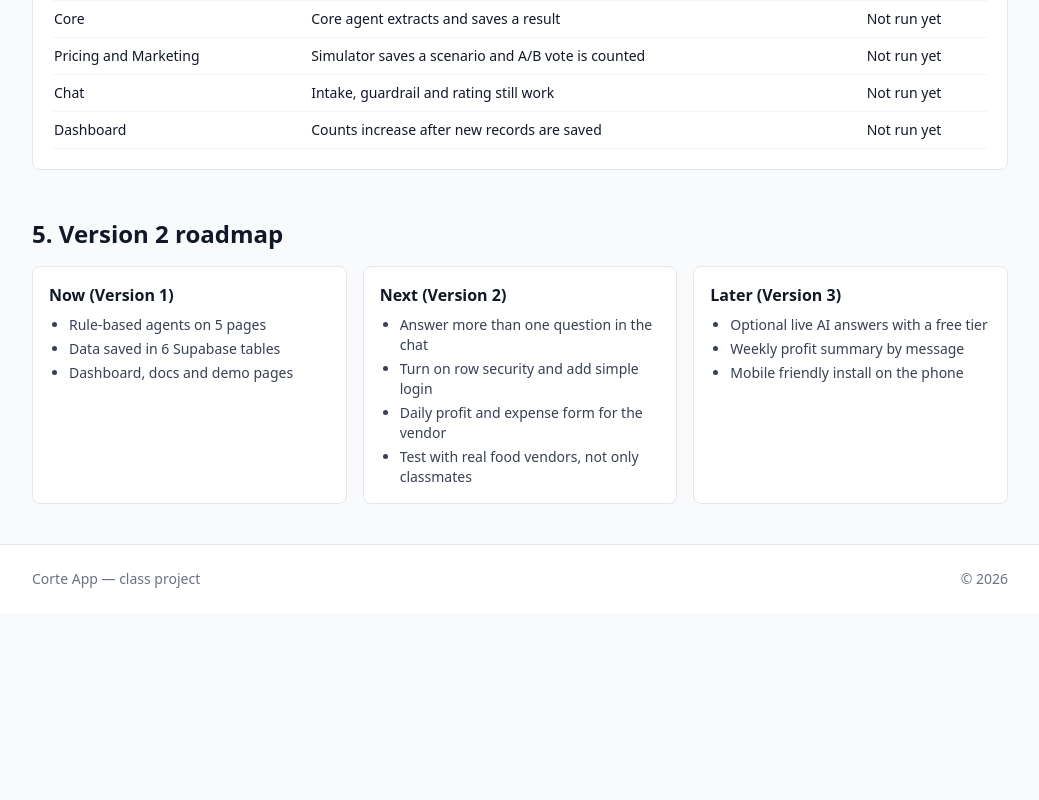
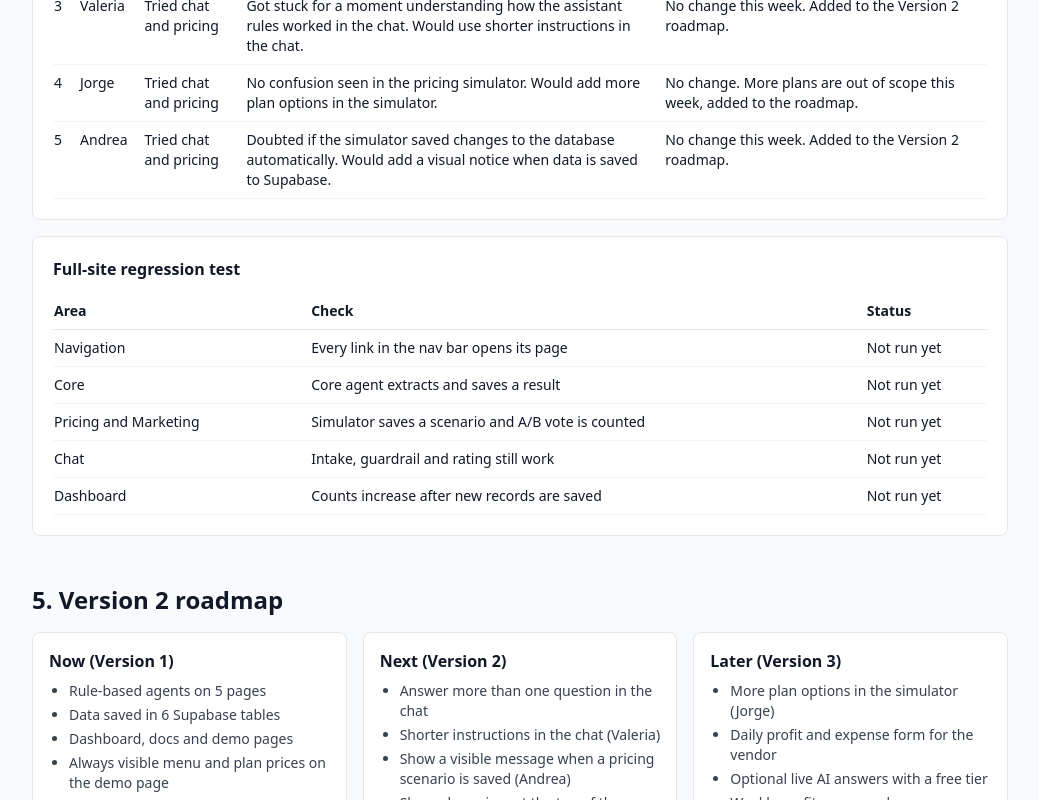
Before and after one commit to emilianosuarezamezcua-a11y/corte-appp, a Next.js app in the folder corte-app/: page /demo in a window 1280 px wide. Shown: the part 3200-4000 px from the top of the page, without its empty margins (120-1159 px from the left). Before the commit the page ends 3813 px from the top, so only its background shows below. Built offline with nearby package versions, Linux system fonts and the light colour scheme.

Commit message:
Add real tester results and plans data to demo data
Added a PLANS constant for subscription options and updated the ROADMAP and TESTERS sections with new items and feedback.

```diff
--- a/corte-app/app/demo/demoData.js
+++ b/corte-app/app/demo/demoData.js
@@ -9,6 +9,12 @@ export const WALKTHROUGH = [
   { href: '/chat', title: 'Guided assistant', text: 'Answer 3 intake questions and get a recommended plan. Ask a tax question to see the guardrail and the human review button.' },
   { href: '/dashboard', title: 'Dashboard', text: 'See how many records each table has and the latest rows. This proves the data from all pages is really saved.' },
   { href: '/docs', title: 'Docs', text: 'Read the build logs and the prompt library for weeks 1 to 6.' },
+];
+
+export const PLANS = [
+  { name: 'Free', price: '0 MXN per month' },
+  { name: 'Growth', price: '99 MXN per month' },
+  { name: 'Pro', price: '199 MXN per month' },
 ];
 
 export const AGENTS = [
@@ -35,13 +41,19 @@ export const IMPACT = {
 };
 
 export const ROADMAP = [
-  { phase: 'Now (Version 1)', items: ['Rule-based agents on 5 pages', 'Data saved in 6 Supabase tables', 'Dashboard, docs and demo pages'] },
-  { phase: 'Next (Version 2)', items: ['Answer more than one question in the chat', 'Turn on row security and add simple login', 'Daily profit and expense form for the vendor', 'Test with real food vendors, not only classmates'] },
-  { phase: 'Later (Version 3)', items: ['Optional live AI answers with a free tier', 'Weekly profit summary by message', 'Mobile friendly install on the phone'] },
+  { phase: 'Now (Version 1)', items: ['Rule-based agents on 5 pages', 'Data saved in 6 Supabase tables', 'Dashboard, docs and demo pages', 'Always visible menu and plan prices on the demo page'] },
+  { phase: 'Next (Version 2)', items: ['Answer more than one question in the chat', 'Shorter instructions in the chat (Valeria)', 'Show a visible message when a pricing scenario is saved (Andrea)', 'Show plan prices at the top of the pricing simulator (Daniel)', 'Turn on row security and add simple login', 'Test with real food vendors, not only classmates'] },
+  { phase: 'Later (Version 3)', items: ['More plan options in the simulator (Jorge)', 'Daily profit and expense form for the vendor', 'Optional live AI answers with a free tier', 'Weekly profit summary by message'] },
 ];
 
-// Fill these with REAL results after the tests are done.
-export const TESTERS = [];
+// Real results from 5 external testers. Feedback was given to me in Spanish and translated here.
+export const TESTERS = [
+  { name: 'Lucia', task: 'Tried chat and pricing', feedback: 'Looked for a navigation menu before seeing the main demo button. Would make the menu more visible at the top.', change: 'Made the menu fixed at the top and added a Start the walkthrough button.' },
+  { name: 'Daniel', task: 'Tried chat and pricing', feedback: 'Did not find the prices right away on the simulator page. Would put the prices more accessible at the start of the simulator.', change: 'Added a plan prices strip at the top of the demo page. The simulator itself is in the Version 2 roadmap.' },
+  { name: 'Valeria', task: 'Tried chat and pricing', feedback: 'Got stuck for a moment understanding how the assistant rules worked in the chat. Would use shorter instructions in the chat.', change: 'No change this week. Added to the Version 2 roadmap.' },
+  { name: 'Jorge', task: 'Tried chat and pricing', feedback: 'No confusion seen in the pricing simulator. Would add more plan options in the simulator.', change: 'No change. More plans are out of scope this week, added to the roadmap.' },
+  { name: 'Andrea', task: 'Tried chat and pricing', feedback: 'Doubted if the simulator saved changes to the database automatically. Would add a visual notice when data is saved to Supabase.', change: 'No change this week. Added to the Version 2 roadmap.' },
+];
 
 export const REGRESSION = [
   { area: 'Navigation', check: 'Every link in the nav bar opens its page', status: 'Not run yet' },
```
